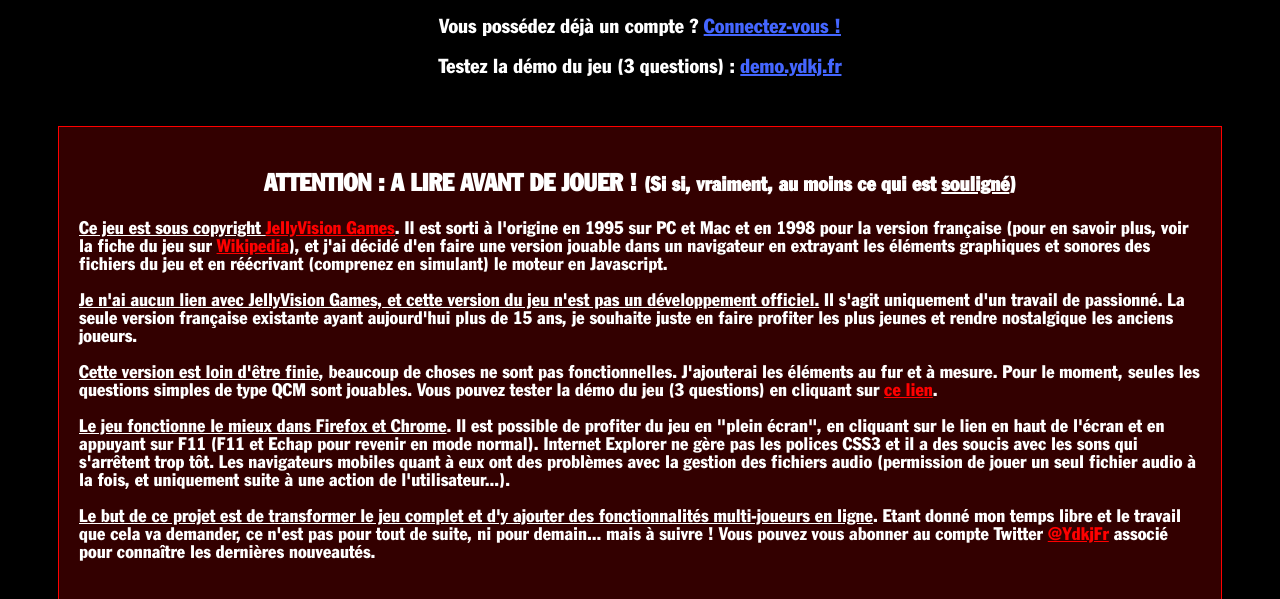
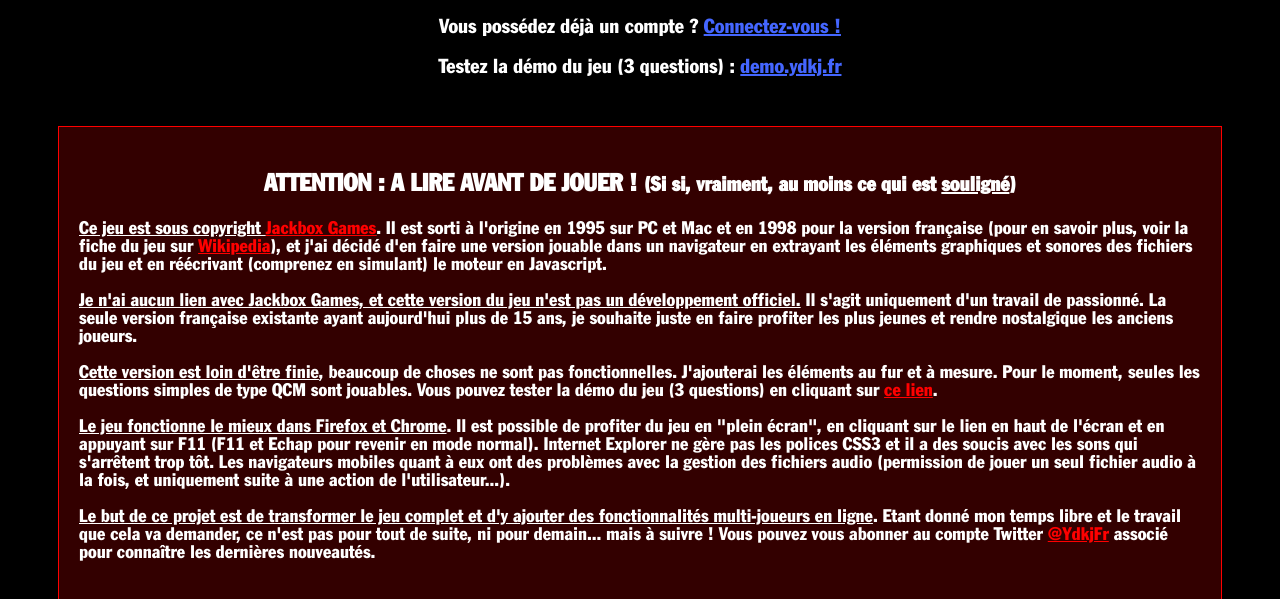
Before and after one commit to Mwyann/ydkjs, a PHP site: page /index.php in a window 1280 px wide. Shown: the part 422-1021 px from the top of the page. Run offline with PHP 8.4, Linux system fonts and the light colour scheme.

Commit message:
Changement du copyright
git-svn-id: https://svn.ydkjs.eu@81 474cd47a-f06f-4151-8730-396d9296b85e

```diff
--- a/html/index.php
+++ b/html/index.php
@@ -74,6 +74,7 @@ function help() {
     ?>
     <div style="text-align:center;font-size:28px">Aide, news, astuces</div>
     <div style="text-align:center;font-size:20px;margin:10px">
+        Abonnez-vous au compte Twitter <a href="https://twitter.com/YdkjFr" target="_blank">@YdkjFr</a> associé pour connaître les dernières nouveautés.<br/>
         Astuce : Vous pouvez jouer en "plein écran", en cliquant sur le lien en haut de l'écran et en appuyant sur F11 (F11 et Echap pour revenir en mode normal).<br/>
     <div style="text-align:center;font-size:20px;margin:10px"><a href="/">Retour</a></div>
 <?php
@@ -190,9 +191,9 @@ if (!isset($_SESSION['id'])) {
         <div id="warning" style="border:#F00 1px solid; background-color:#300;color:#FFF;margin:50px;padding:20px;font-family:JackCondensed;font-size:18px">
             <p style="text-align:center;font-size:24px;font-weight:bold">ATTENTION : A LIRE AVANT DE JOUER ! <span style="font-size:20px">(Si si, vraiment, au moins ce qui est <u>souligné</u>)</span></p>
             <p>
-                <u>Ce jeu est sous copyright <a style="color:#F00" href="http://www.jellyvision.com/">JellyVision Games</a></u>. Il est sorti à l'origine en 1995 sur PC et Mac et en 1998 pour la version française (pour en savoir plus, voir la fiche du jeu sur <a style="color:#F00" href="http://fr.wikipedia.org/wiki/You_Don%27t_Know_Jack_%28s%C3%A9rie_de_jeux_vid%C3%A9o%29">Wikipedia</a>), et j'ai décidé d'en faire une version jouable dans un navigateur en extrayant les éléments graphiques et sonores des fichiers du jeu et en réécrivant (comprenez en simulant) le moteur en Javascript.<br/>
+                <u>Ce jeu est sous copyright <a style="color:#F00" href="http://www.jackboxgames.com/">Jackbox Games</a></u>. Il est sorti à l'origine en 1995 sur PC et Mac et en 1998 pour la version française (pour en savoir plus, voir la fiche du jeu sur <a style="color:#F00" href="http://fr.wikipedia.org/wiki/You_Don%27t_Know_Jack_%28s%C3%A9rie_de_jeux_vid%C3%A9o%29">Wikipedia</a>), et j'ai décidé d'en faire une version jouable dans un navigateur en extrayant les éléments graphiques et sonores des fichiers du jeu et en réécrivant (comprenez en simulant) le moteur en Javascript.<br/>
                 <br/>
-                <u>Je n'ai aucun lien avec JellyVision Games, et cette version du jeu n'est pas un développement officiel.</u> Il s'agit uniquement d'un travail de passionné. La seule version française existante ayant aujourd'hui plus de 15 ans, je souhaite juste en faire profiter les plus jeunes et rendre nostalgique les anciens joueurs.<br/>
+                <u>Je n'ai aucun lien avec Jackbox Games, et cette version du jeu n'est pas un développement officiel.</u> Il s'agit uniquement d'un travail de passionné. La seule version française existante ayant aujourd'hui plus de 15 ans, je souhaite juste en faire profiter les plus jeunes et rendre nostalgique les anciens joueurs.<br/>
                 <br/>
                 <u>Cette version est loin d'être finie</u>, beaucoup de choses ne sont pas fonctionnelles. J'ajouterai les éléments au fur et à mesure. Pour le moment, seules les questions simples de type QCM sont jouables. Vous pouvez tester la démo du jeu (3 questions) en cliquant sur <a style="color:#F00" href="http://demo.ydkj.fr/">ce lien</a>.<br/>
                 <br/>
```
Also changed, not shown: html/index-demo.php (+1 -1 lines).
